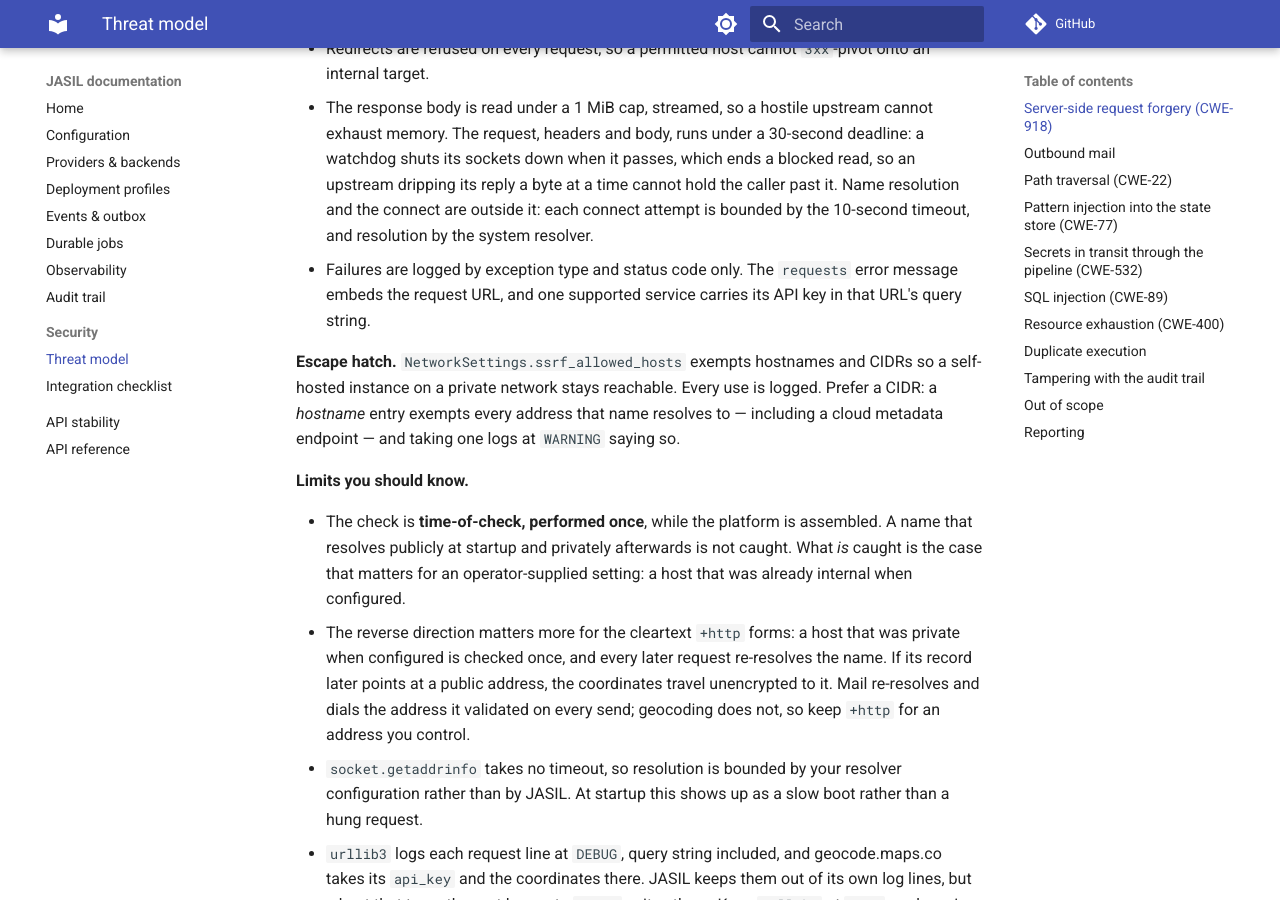
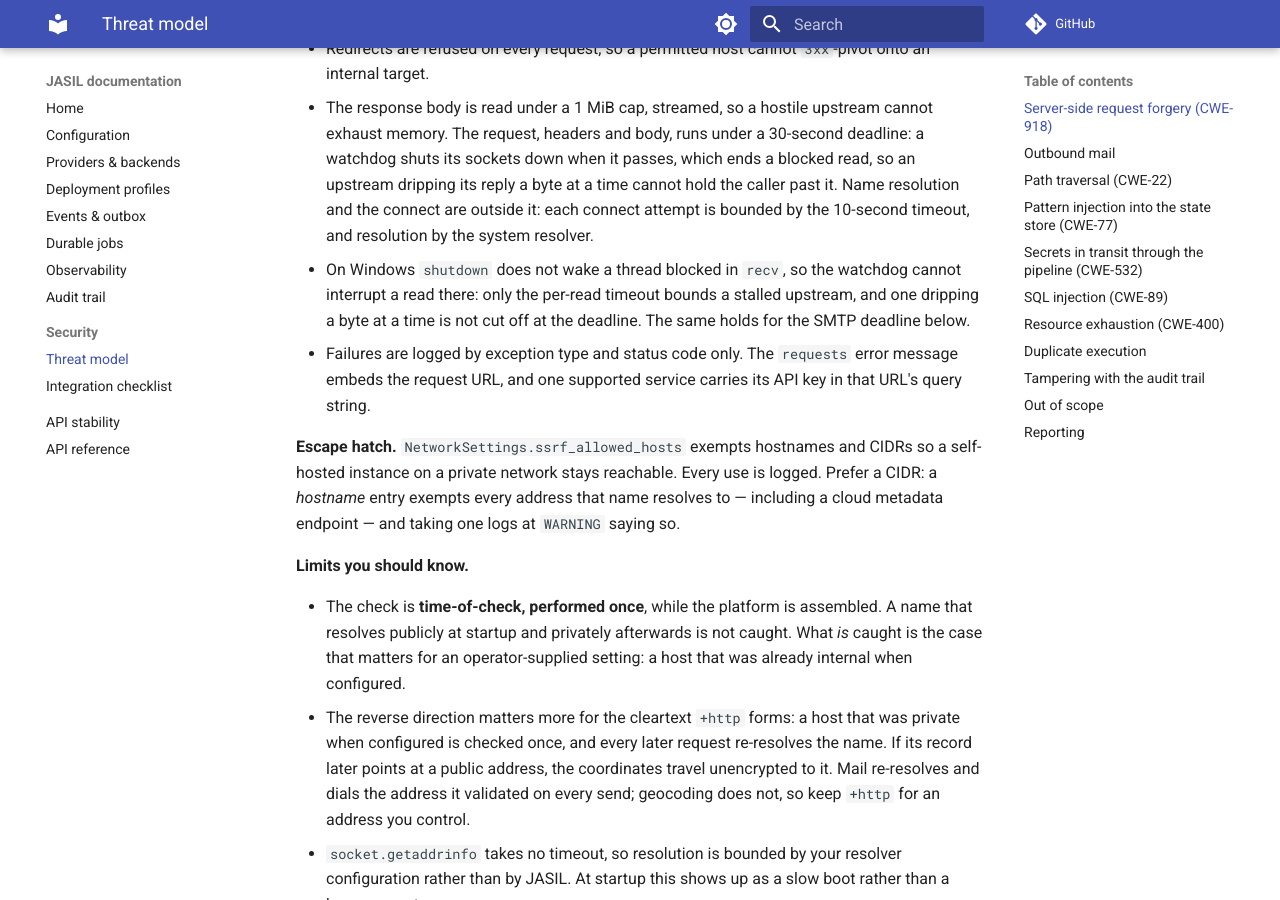
Before and after one commit to endurain-project/jasil, an MkDocs documentation site: the page built from docs/security/threat-model.md, in a window 1280 px wide and 900 px high, scrolled down 785 px. Built offline with MkDocs 1.6.1 and Material for MkDocs 9.7.7, drawn with Linux system fonts in a browser that asks for light colours; comment, search, counter and statistics services are not loaded.

Commit message:
test: skip the read-interruption tests on Windows and document the limit
shutdown() does not wake a thread blocked in recv() on Windows, so the geocoding and SMTP watchdogs cannot cut a stalled read there and only the per-read timeout applies. The six tests that need a read to be interrupted skip on Windows, and the threat model and changelog say so.

Co-Authored-By: Claude Sonnet 5.5 <noreply@anthropic.com>

```diff
--- a/docs/security/threat-model.md
+++ b/docs/security/threat-model.md
@@ -37,6 +37,10 @@ whenever configuration is.
   read, so an upstream dripping its reply a byte at a time cannot hold the caller
   past it. Name resolution and the connect are outside it: each connect attempt is
   bounded by the 10-second timeout, and resolution by the system resolver.
+- On Windows `shutdown` does not wake a thread blocked in `recv`, so the watchdog
+  cannot interrupt a read there: only the per-read timeout bounds a stalled
+  upstream, and one dripping a byte at a time is not cut off at the deadline. The
+  same holds for the SMTP deadline below.
 - Failures are logged by exception type and status code only. The `requests`
   error message embeds the request URL, and one supported service carries its
   API key in that URL's query string.
```
Also changed, not shown: CHANGELOG.md (+1 -1 lines), 2 other files.
